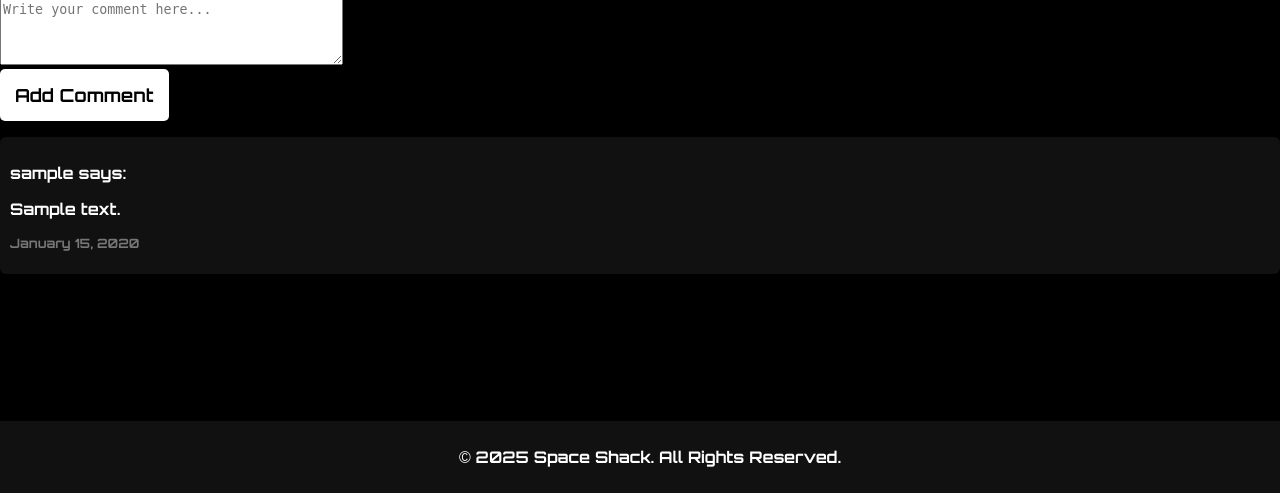
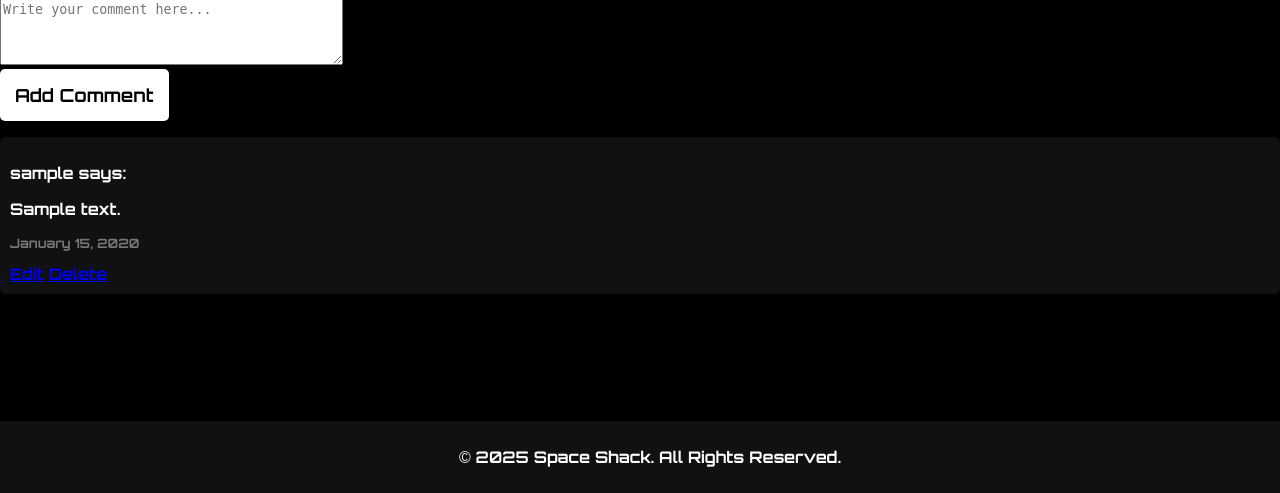
Before and after one commit to ccrd1711/space_shack, a Django app: page /reviews/1/ in a window 1280 px wide. Shown: the part 307-800 px from the top of the page. Run offline with Django 4.2, Linux system fonts and the light colour scheme; a user stored in the database is signed in; tables that the repository leaves empty hold one stand-in row (values such as "Sample post").

Commit message:
Reintroduce edit and delete button on signed in user comments as implemented before to ensure working. Now brought forward to ui

```diff
--- a/reviews/templates/reviews/review_detail.html
+++ b/reviews/templates/reviews/review_detail.html
@@ -64,6 +64,13 @@
                         <p><strong>{{ comment.author.username }}</strong> says:</p>
                         <p>{{ comment.body }}</p>
                         <p class="comment-date">{{ comment.created_on|date:"F j, Y" }}</p>
+
+                        {% if user == comment.author %}
+                            <div class="comment-actions">
+                                <a href="{% url 'edit_comment' comment.id %}" class="btn small">Edit</a>
+                                <a href="{% url 'delete_comment' comment.id %}" class="btn small">Delete</a>
+                            </div>
+                        {% endif %}
                     </div>
                 {% endfor %}
             {% else %}
```
Also changed, not shown: reviews/forms.py (+7 -2 lines), reviews/models.py (+7 -1 lines).
